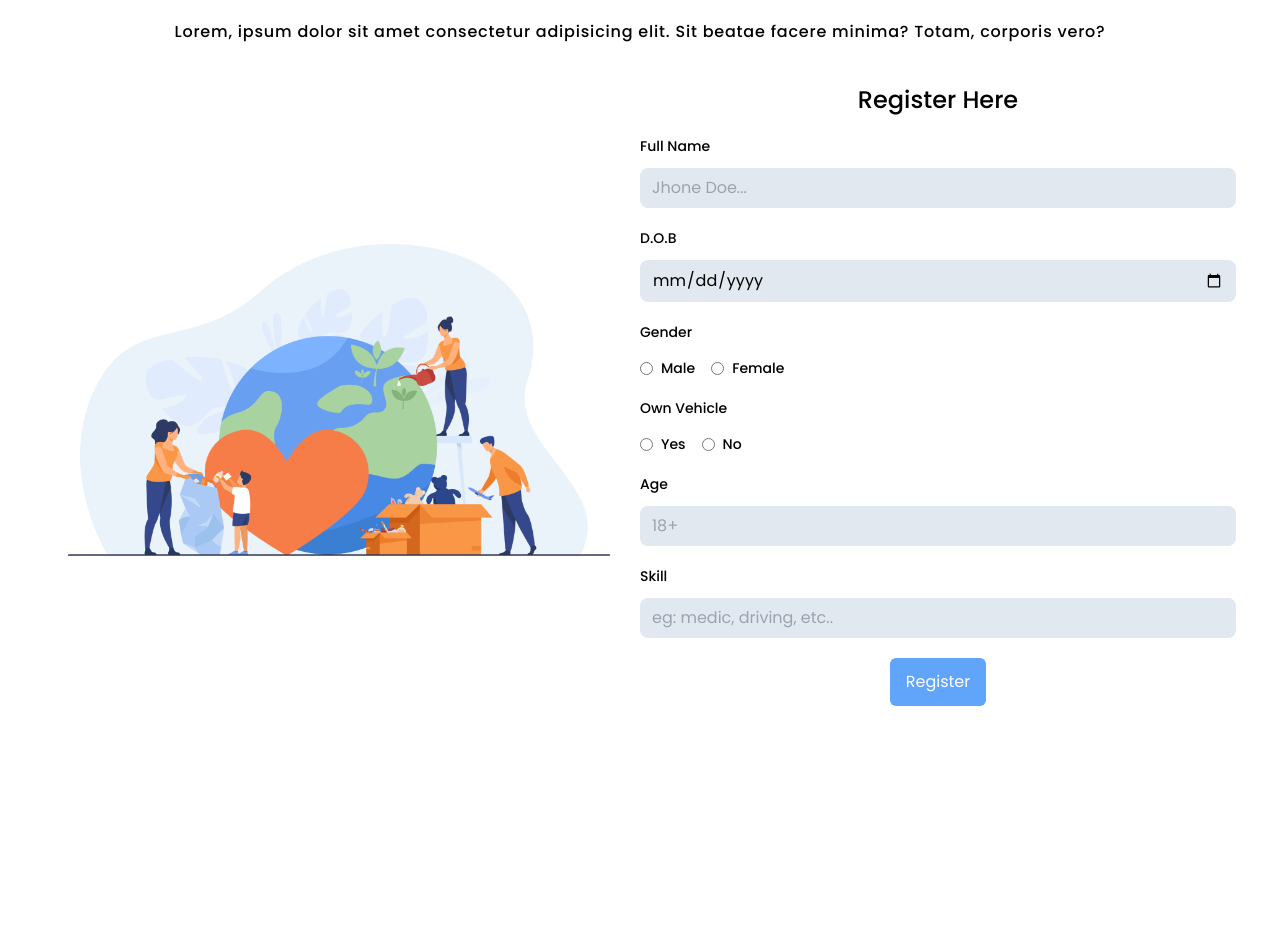
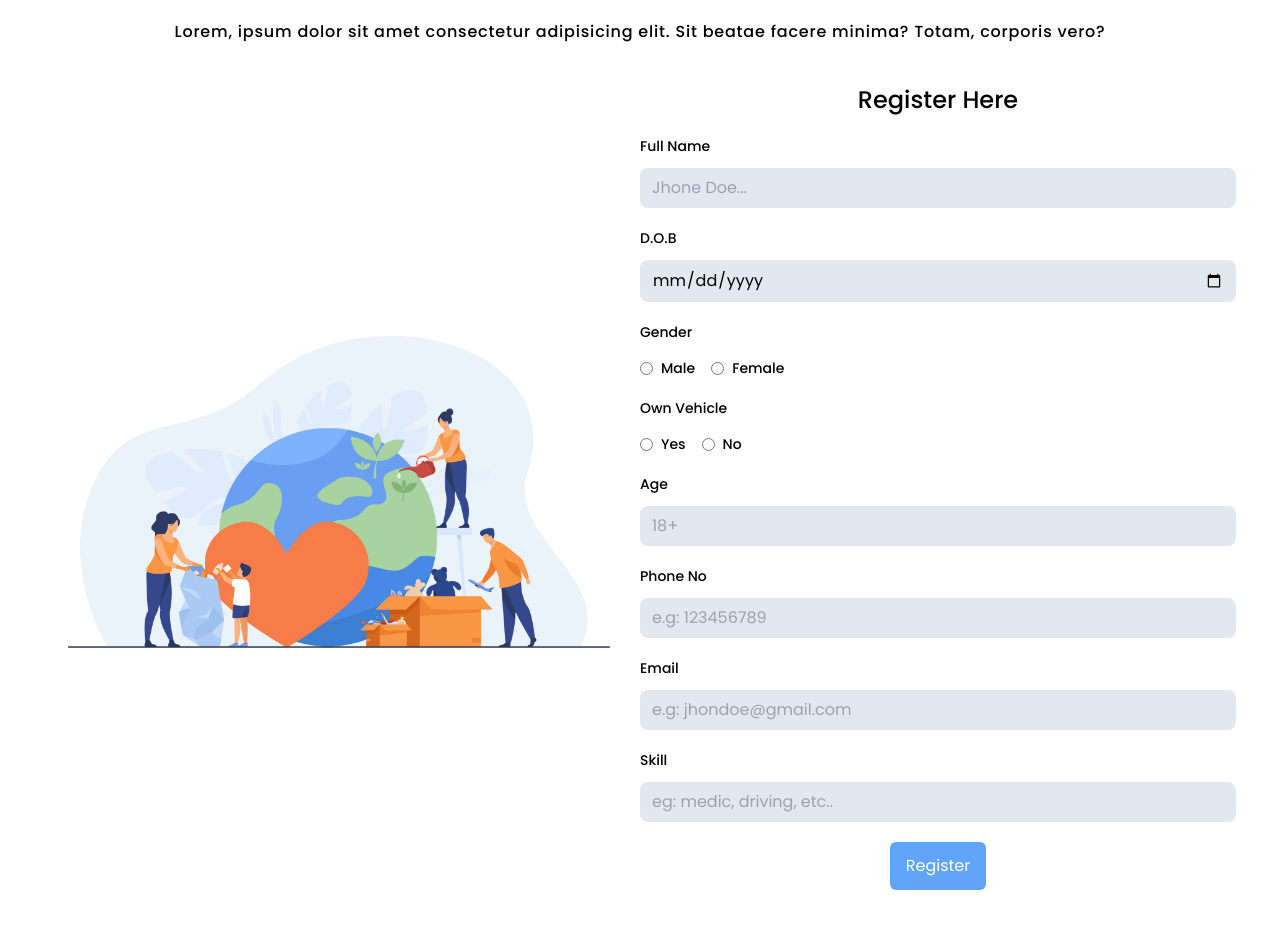
Before and after one commit to muhammedArsat/Disaster-Relief-Coordination, a React (Vite) app in the folder frontend/: page /register in a window 1280 px wide. Before the commit the page ends 800 px from the top, so only its background shows below. Built offline with nearby package versions, Linux system fonts and the light colour scheme.

Commit message:
backend and frontend integration for volunteer registration

```diff
--- a/frontend/package.json
+++ b/frontend/package.json
@@ -17,7 +17,8 @@
     "react-dom": "^18.3.1",
     "react-icons": "^5.4.0",
     "react-leaflet": "^4.2.1",
-    "react-router-dom": "^7.1.1"
+    "react-router-dom": "^7.1.1",
+    "react-toastify": "^11.0.3"
   },
   "devDependencies": {
     "@eslint/js": "^9.17.0",
--- /dev/null
+++ b/frontend/src/apis/Api.js
@@ -0,0 +1,11 @@
+import axios from "axios";
+
+const BACKEND_URL = "http://localhost:3000/api/v1"
+export const volunteerRegister =async (formData) =>{
+    try{
+        const response = await axios.post(`${BACKEND_URL}/volunteer`, formData);
+        return response;
+    }catch(error){
+        console.log(error);
+    }
+}
--- a/frontend/src/pages/volunteerRegister/VolunteerRegister.jsx
+++ b/frontend/src/pages/volunteerRegister/VolunteerRegister.jsx
@@ -1,31 +1,115 @@
-import React from 'react';
+import React, { useState } from 'react';
 import Image from '../../assets/VolunteerImg.jpg';
+import {volunteerRegister} from "../../apis/Api"
+import { ToastContainer, toast } from 'react-toastify';
+import 'react-toastify/dist/ReactToastify.css';
+const VolunteerRegister = () => {
 
-const VolunteerRegister = () => {
+    const [formData, setFormData ] = useState({
+        name:"",
+        age:"",
+        role:"",
+        vehicle:"",
+        phone:"",
+        gender:"",
+        dob:"",
+        email:"",
+        status:"PENDING",
+    })
+
+    const[ageError, setAgeError] = useState("");
+
+    const handleChange=(e)=>{
+        const{name,value} = e.target;
+        setFormData({
+            ...formData,
+            [name]:value
+        })
+
+        if(name === "age" ){
+
+            if(value && parseInt(value) < 18){
+                setAgeError("Age should be Above 18")
+            }
+
+        }else{
+            setAgeError("")
+        }
+    }
+
+    const isAgeValid = () =>{
+        const age = formData.age;
+        return !isNaN(age) && parseInt(age) > 18
+    }
+
+    const handleSubmit =async (e) =>{
+        e.preventDefault();
+        try{
+            const response = await  volunteerRegister(formData);
+            if(response.status === 201){
+                setFormData({
+                    name:"",
+                    age:"",
+                    role:"",
+                    vehicle:"",
+                    phone:"",
+                    gender:"",
+                    dob:"",
+                    email:"",
+                    status:"PENDING",
+                })
+                successNotify();
+            }
+            console.log(response);
+        }catch(error)
+        {
+            failureNotify();
+            console.log(error);
+
+
+            }
+
+    }
+
+    const successNotify = () => toast("Registered Successfully!");
+    const failureNotify = ()=> toast("Error Occured!");
     return (
         <div className="p-5">
+            <ToastContainer/>
             <h1 className="text-center tracking-wider font-medium">
                 Lorem, ipsum dolor sit amet consectetur adipisicing elit. Sit
                 beatae facere minima? Totam, corporis vero?
             </h1>
+
             <div className="grid sm:grid-cols-2 mt-10">
                 <div className="flex justify-center items-center">
                     <img src={Image} alt="Volunteer-image" />
                 </div>
+            <form onSubmit={handleSubmit}>
                 <div className="flex flex-col gap-5 mr-6">
+                    {/* heading */}
                     <h1 className="text-2xl font-medium text-center">
                         Register Here
                     </h1>
-                    <div className="flex flex-col gap-3">
-                        <label className="text-lg sm:text-sm sm:font-medium">
+
+    {/* Name */}
+    <div className="flex flex-col gap-3">
+                        <label className="text-lg sm:text-sm sm:font-medium" >
                             Full Name
                         </label>
                         <input
                             type="text"
                             className="bg-slate-200 rounded-lg px-5 py-4 outline-blue-500 sm:px-3 sm:py-2"
                             placeholder="Jhone Doe..."
+                            name='name'
+                            value={formData.name}
+                            onChange={handleChange}
+
+
                         />
                     </div>
+
+                    {/* d.o.b */}
                     <div className="flex flex-col gap-3">
                         <label className="text-lg sm:text-sm sm:font-medium">
                             D.O.B
@@ -33,8 +117,13 @@ const VolunteerRegister = () => {
                         <input
                             type="date"
                             className="bg-slate-200 rounded-lg px-5 py-4 outline-blue-500 sm:px-3 sm:py-2 w-full"
+                            name='dob'
+                            value={formData.dob}
+                            onChange={handleChange}
                         />
                     </div>
+
+                    {/* gender */}
                     <div className="grid gap-4">
                         <h1 className="text-lg sm:text-sm sm:font-medium">Gender</h1>
                         <div className="flex space-x-4">
@@ -44,7 +133,11 @@ const VolunteerRegister = () => {
                                     name="gender"
                                     value="male"
                                     className="bg-slate-300 rounded-lg px-5 py-4 outline-blue-500"
+                                    checked={formData.gender === "male"}
+                                    onChange={handleChange}
                                     required
+
+
                                 />
                                 <span className="text-lg sm:text-sm sm:font-medium ml-2">Male</span>
                             </label>
@@ -54,21 +147,27 @@ const VolunteerRegister = () => {
                                     name="gender"
                                     value="female"
                                     className="bg-slate-300 rounded-lg px-5 py-4 outline-blue-500"
+                                    checked = {formData.gender === "female"}
+                                    onChange={handleChange}
                                     required
                                 />
                                 <span className="text-lg sm:text-sm sm:font-medium ml-2">Female</span>
                             </label>
                         </div>
                     </div>
+
+                    {/* vehicle */}
                     <div className="grid gap-4">
                         <h1 className="text-lg sm:text-sm sm:font-medium">Own Vehicle</h1>
                         <div className="flex space-x-4">
                             <label className="flex items-center">
                                 <input
                                     type="radio"
-                                    name="ownVehicle"
+                                    name="vehicle"
                                     value="yes"
                                     className="bg-slate-300 rounded-lg px-5 py-4 outline-blue-500"
+                                    checked={formData.vehicle === "yes"}
+                                    onChange={handleChange}
                                     required
                                 />
                                 <span className="text-lg sm:text-sm sm:font-medium ml-2">Yes</span>
@@ -76,8 +175,10 @@ const VolunteerRegister = () => {
                             <label className="flex items-center">
                                 <input
                                     type="radio"
-                                    name="ownVehicle"
+                                    name="vehicle"
                                     value="no"
+                                    checked={formData.vehicle === "no"}
+                                    onChange={handleChange}
                                     className="bg-slate-300 rounded-lg px-5 py-4 outline-blue-500"
                                     required
                                 />
@@ -85,29 +186,77 @@ const VolunteerRegister = () => {
                             </label>
                         </div>
                     </div>
+
+                    {/* Age */}
                     <div className="flex flex-col gap-3">
                         <label className="text-lg sm:text-sm sm:font-medium">Age</label>
                         <input
                             type="text"
+                            name='age'
                             className="bg-slate-200 rounded-lg px-5 py-4 outline-blue-500 sm:px-3 sm:py-2"
                             placeholder='18+'
+                            value={formData.age}
+                            onChange={handleChange}
+                        />
+                        {ageError && <p className='text-red-500 text-sm'>{ageError}</p>}
+                    </div>
+
+                    {/*phone*/}
+                    <div className="flex flex-col gap-3">
+                        <label className="text-lg sm:text-sm sm:font-medium">Phone No</label>
+                        <input
+                            name="phone"
+                            type="text"
+                            className="bg-slate-200 rounded-lg px-5 py-4 outline-blue-500 sm:px-3 sm:py-2"
+                            placeholder='e.g: 123456789'
+                            value={formData.phone}
+                            onChange={handleChange}
                         />
                     </div>
+
+                    {/*email*/}
+                    <div className='flex flex-col gap-3'>
+                        <label  className='text-lg sm:text-sm sm:font-medium'>Email</label>
+                        <input type="email"
+                        className='bg-slate-200 rounded-lg px-5 py-4 sm:px-3 sm:py-2 outline-blue-500'
+                        value={formData.email}
+                        onChange={handleChange}
+                        name='email'
+                        placeholder='e.g: jhondoe@gmail.com'
+
+                        />
+                    </div>
+
+                    {/*role*/}
                     <div className="flex flex-col gap-3">
                         <label className="text-lg sm:text-sm sm:font-medium">Skill</label>
                         <input
+                            name="role"
                             type="text"
                             className="bg-slate-200 rounded-lg px-5 py-4 outline-blue-500 sm:px-3 sm:py-2"
                             placeholder='eg: medic, driving, etc..'
+                            value={formData.role}
+                            onChange={handleChange}
                         />
                     </div>
+
+                    {/*Register Button*/}
                     <div className="mb-5 flex justify-center items-center">
-                        <button className="bg-blue-400 text-white px-4 py-3 rounded-md hover:scale-105 hover:transition-transform hover:shadow-lg">
+                        <button className="bg-blue-400 text-white px-4 py-3 rounded-md hover:scale-105 hover:transition-transform hover:shadow-lg"
+                         disabled={!isAgeValid()}
+                            >
                             Register
                         </button>
                     </div>
+
+
+
+
+
                 </div>
+                </form>
             </div>
+
         </div>
     );
 };
```
Also changed, not shown: 1 other file (tests, documents, lock files or other folders).
